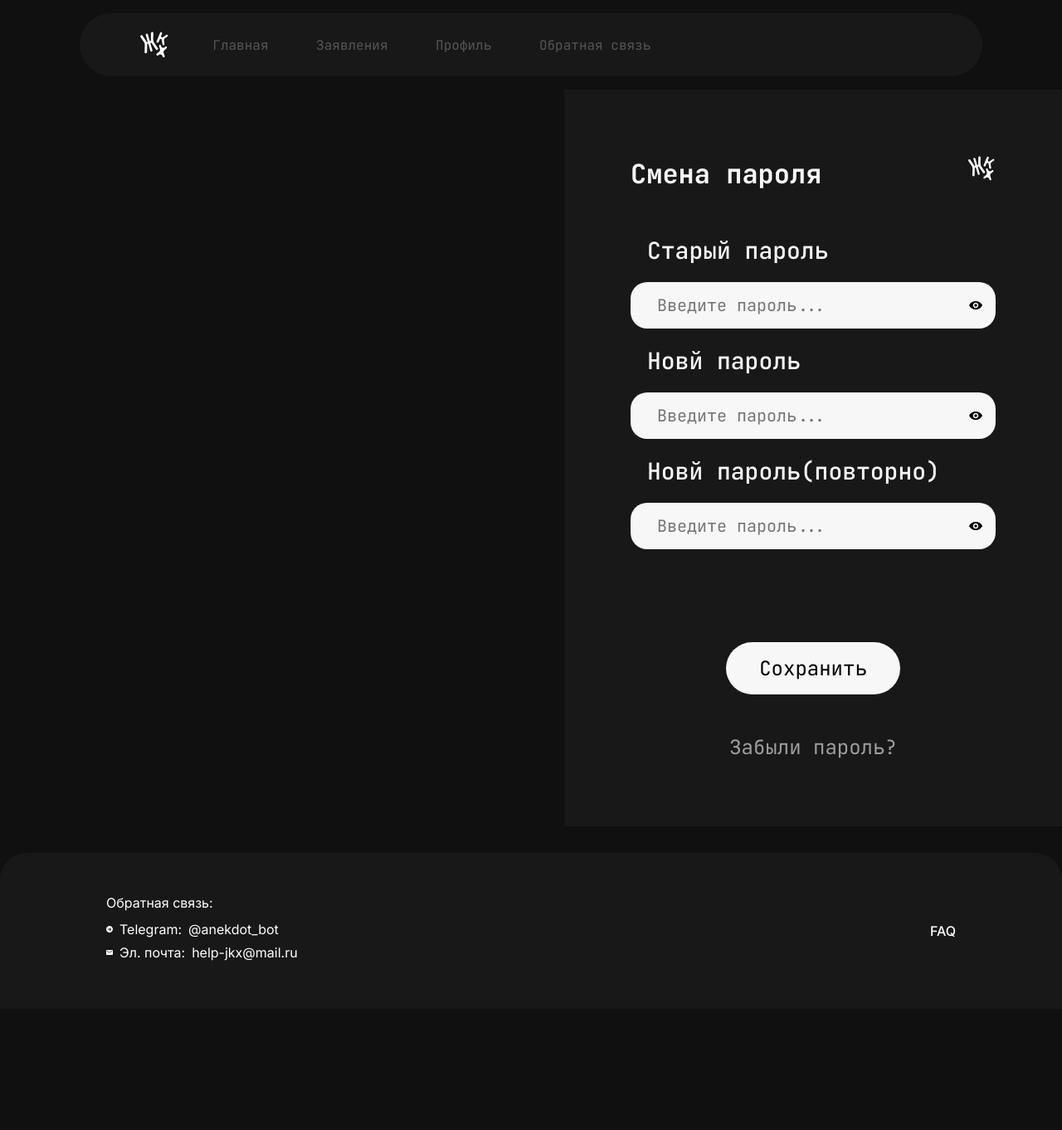
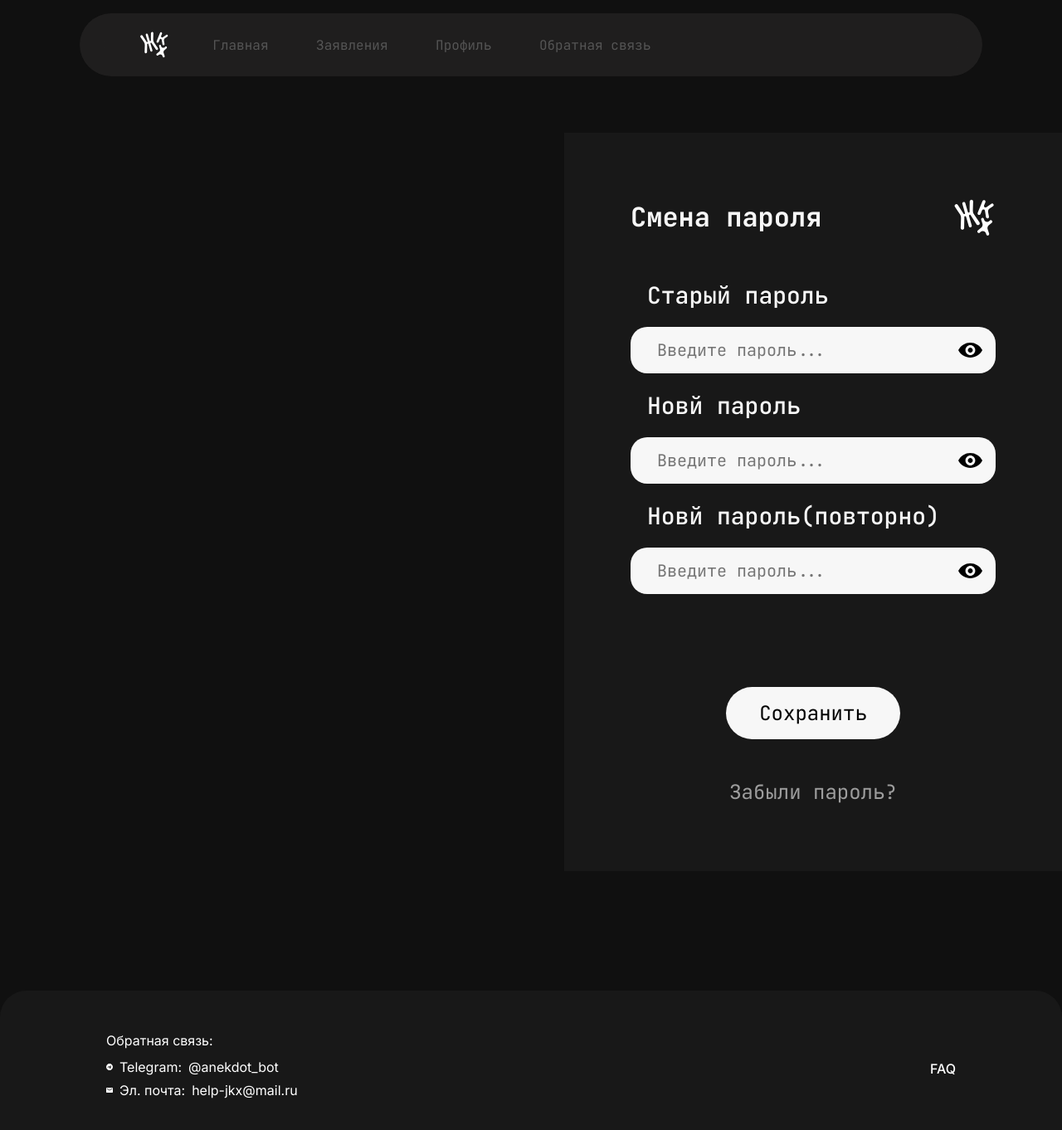
Before and after one commit to g00day/ComunalServicesFrontend, a React (Vite) app in the folder my-react-app/: page /change-password in a window 1280 px wide. Shown: the top 1362 px of the page at 83% size. Before the commit the page ends 1216 px from the top, so only its background shows below. Built offline with nearby package versions, Linux system fonts and the light colour scheme.

Commit message:
fixed some bugs

```diff
--- a/my-react-app/src/components/layout/Footer/Footer.module.css
+++ b/my-react-app/src/components/layout/Footer/Footer.module.css
@@ -5,11 +5,15 @@
   font-family: Inter;
   font-size: 0.5rem;
   color: white;
+
+  margin-top: auto;
+  margin-bottom: 0 !important;
+  width: 100%;
+  box-sizing: border-box;
 }
 
 .container {
   max-width: 1200px;
-  margin: 0 auto;
 }
 
 
@@ -57,7 +61,7 @@
 
     border-top-left-radius: 2rem;
     border-top-right-radius: 2rem;
-    margin-top: 2rem;
+    margin-top: 9rem;
   }
 
   .contentWrapper {
--- a/my-react-app/src/components/layout/Header/Header.jsx
+++ b/my-react-app/src/components/layout/Header/Header.jsx
@@ -37,6 +37,7 @@ const Header = () => {
   };
 
   return (
+    <>
     <header className={classes.header}>
       <motion.div
         className={classes.navBar}
@@ -103,6 +104,8 @@ const Header = () => {
         )}
       </motion.div>
     </header>
+    <div className={classes.headerSpacer} />
+    </>
   );
 };
 
--- a/my-react-app/src/components/layout/Header/Header.module.css
+++ b/my-react-app/src/components/layout/Header/Header.module.css
@@ -1,6 +1,12 @@
 .header {
   font-family: 'JetBrains Mono', monospace;
   width: 100%;
+  z-index: 1000;
+  position: fixed;
+}
+
+.headerSpacer {
+  height: 10rem;
 }
 
 .link.activeLink {
@@ -11,7 +17,9 @@
 
 .navBar {
   margin: 1rem 6rem;
-  background-color: #181818;
+  background-color: rgba(94,93,93,0.2);
+  backdrop-filter: blur(1.5rem);
+  -webkit-backdrop-filter: blur(1.5rem);
   border-radius: 10rem;
   overflow: hidden;
   padding: 20px 40px;
@@ -78,10 +86,20 @@
     margin: 1rem 1rem;
     min-width: 0;
   }
+
+  .headerSpacer {
+    height: 7.5rem;
+  }
+
 }
 
 
 @media (max-width: 768px) {
+
+
+  .headerSpacer {
+    height: 5rem;
+  }
 
   .header {
    padding: 10px 16px;
--- a/my-react-app/src/components/ui/containers/Principe/Principe.module.css
+++ b/my-react-app/src/components/ui/containers/Principe/Principe.module.css
@@ -9,6 +9,7 @@
         font-family: 'JetBrains Mono', monospace;
         border-radius: 1rem;
         min-height: 180px;
+        min-width: 380px;
         background-color: rgba(32, 30, 30, 0.2);
         backdrop-filter: blur(2rem);
         -webkit-backdrop-filter: blur(2rem);
--- a/my-react-app/src/components/ui/containers/Question/Question.module.css
+++ b/my-react-app/src/components/ui/containers/Question/Question.module.css
@@ -9,6 +9,10 @@
         background-color: #141313;
         border: 2px solid #3D3D3D;
         margin: 1rem 30rem;
+
+        width: 90%;
+        max-width: 800px;
+        margin: 1rem auto;
     }
 
     .question__header{
--- a/my-react-app/src/components/ui/inputs/InputAuth/InputAuth.module.css
+++ b/my-react-app/src/components/ui/inputs/InputAuth/InputAuth.module.css
@@ -40,6 +40,7 @@
         background: none;
         border: none;
         padding: 0;
+        height: 18px;
         right: 1rem;
         cursor: pointer;
         display: block;
--- a/my-react-app/src/pages/Auth/AuthSection/AuthSection.module.css
+++ b/my-react-app/src/pages/Auth/AuthSection/AuthSection.module.css
@@ -29,7 +29,7 @@
         background: none;
         margin: 0;
         border: none;
-        height: 30px;
+        height: 45px;
         width: auto;
     }
 
--- a/my-react-app/src/pages/Feedback/FeedbackPage.module.css
+++ b/my-react-app/src/pages/Feedback/FeedbackPage.module.css
@@ -6,7 +6,6 @@
     display: flex;
     flex-direction: column;
     gap: 0.75rem;
-
   }
 
   .desktopWrapper{
```
